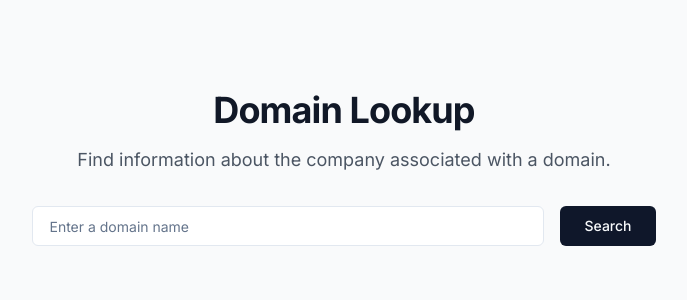
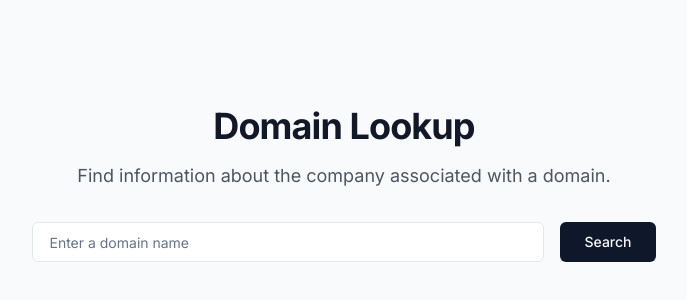
Before and after one commit to telmocrp1/domain-lookup, a Next.js app: page / in a window 1280 px wide. Shown: the part 232-532 px from the top of the page, without its empty margins (296-983 px from the left). Built offline with nearby package versions, Linux system fonts and the light colour scheme.

Commit message:
Update page.tsx

```diff
--- a/app/page.tsx
+++ b/app/page.tsx
@@ -6,7 +6,7 @@
   return (
     <div className="flex flex-col items-center justify-center min-h-screen bg-gray-50 dark:bg-gray-900 p-4">
       <div className="max-w-3xl w-full">
-        <div className="text-center space-y-4">
+        <div className="text-center space-y-4 mt-8">
           <h1 className="text-4xl font-bold tracking-tight text-gray-900 dark:text-gray-100">Domain Lookup</h1>
           <p className="text-lg text-gray-600 dark:text-gray-400">
             Find information about the company associated with a domain.
```
